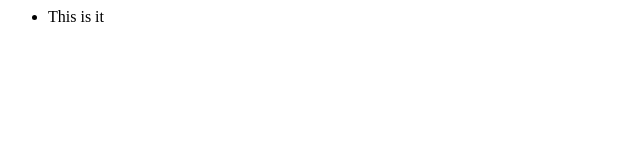
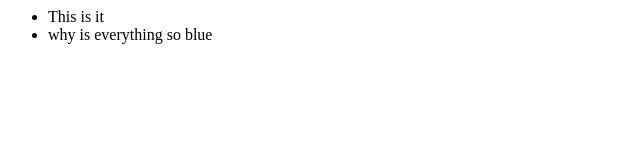
Before and after one commit to whitewhaleprime/Prime, a plain HTML site: page index.html in a window 1280 px wide. Shown: the whole page, without its empty margins (0-640 px from the left). Drawn offline with Linux system fonts and the light colour scheme.

Commit message:
made a new line

```diff
--- a/index.html
+++ b/index.html
@@ -2,6 +2,7 @@
 	<body>
 		<ul>
 			<li>This is it</li>
+			<li> why is everything so blue</li>
 		</ul>
 	</body>
 </html>
```
